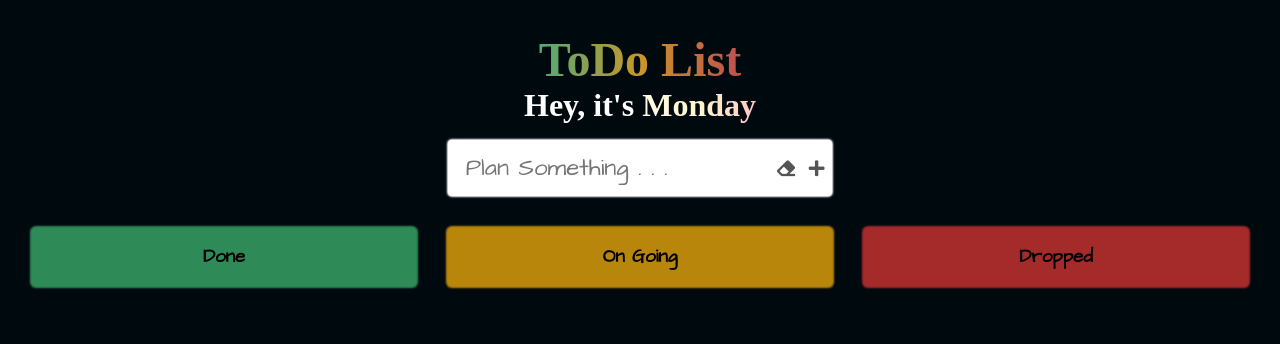
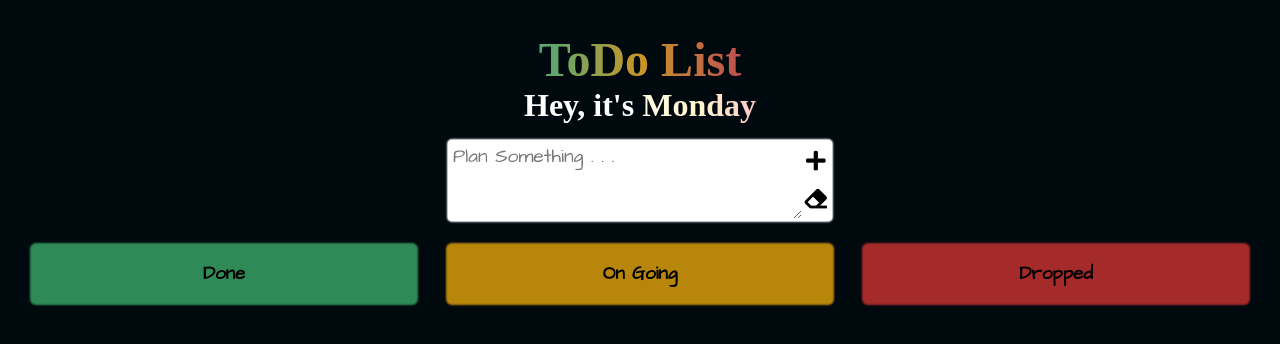
Before and after one commit to bijink/toDo-reactApp, a React (Create React App) app: page / in a window 1280 px wide. Shown: the top 344 px of the page. Built offline with nearby package versions, Linux system fonts and the light colour scheme; a web font is replaced by a local one.

Commit message:
Modify toDo input section

```diff
--- a/src/App.css
+++ b/src/App.css
@@ -8,7 +8,7 @@ body {
    color: white;
 }
 
-.gradient-text {
+.gradient-text1 {
    background-image: linear-gradient(90deg, rgb(80, 170, 120), rgb(201, 150, 40), rgb(190, 80, 80));
    background-clip: text;
    -webkit-text-fill-color: transparent;
@@ -85,41 +85,48 @@ i {
 
 /* ** ToDO Input ** */
 
-.toDoInput {
+.inputForm {
    width: 30%;
-   height: 3.5rem;
    background-color: rgb(255, 255, 255);
    box-shadow: 0 0 2px 1px rgb(255, 255, 255);
    margin: auto;
    margin-top: 1rem;
    border-radius: 0.25rem;
-   display: grid;
-   grid-template-columns: 84% 8% 8%;
+   padding: 2px 0;
+   display: flex;
 }
-
-.toDoInput .left input {
-   width: 98%;
-   height: 90%;
-   margin-top: 0.8%;
-   margin-left: 1%;
-   border: unset;
+.inputForm .input {
+   width: 100%;
+   padding: 1px 8px 0 2px;
+}
+.inputForm .input textarea {
+   width: 100%;
+   font-family: "Architects Daughter", cursive;
+   resize: vertical;
+   font-size: 1.2rem;
+   line-height: 1.5rem;
+   outline: none;
+   border: none;
    border-radius: 0.25rem;
+   padding: 2px;
+   padding-left: 3px;
+   min-height: 4.5rem;
+   margin-bottom: -4px;
+}
+.inputForm .input-btns {
+   display: flex;
+   flex-direction: column;
+   justify-content: flex-start;
+   padding-right: 5px;
+}
+.inputForm .input-btns > * {
+   border: none;
    outline: none;
-   padding-left: 0.3rem;
-   font-size: x-large;
-   font-family: "Architects Daughter", cursive;
+   background-color: transparent;
+   margin: 8px 0;
 }
-
-.toDoInput .right {
-   display: flex;
-   justify-content: center;
-   align-items: center;
-}
-
-.toDoInput .rightEnd {
-   display: flex;
-   justify-content: center;
-   align-items: center;
+.inputForm .input-btns > * i {
+   font-size: 1.4rem;
 }
 
 /* ** Container ** */
@@ -128,7 +135,7 @@ i {
    height: 100%;
    width: 30%;
    float: left;
-   margin-top: 2.5%;
+   margin-top: 1.5rem;
    margin-left: 2.5%;
    padding-top: 1rem;
    padding-bottom: 1rem;
@@ -137,6 +144,7 @@ i {
    justify-content: center;
    align-items: center;
    flex-direction: column;
+   margin-bottom: 2rem;
 }
 
 .container .heading {
@@ -166,11 +174,13 @@ i {
    line-height: 1.6rem;
    font-size: 1.2rem;
    font-family: "Architects Daughter", cursive;
+   white-space: pre-wrap;
 }
 
 .container .toDo .bottom {
    display: flex;
    justify-content: space-between;
+   padding-top: 2px;
 }
 .container .toDo .bottom p {
    font-size: 0.9rem;
@@ -298,7 +308,7 @@ i {
 /* ** media queries for setting width of 'toDoInput' below 800px display ** */
 
 @media only screen and (max-width: 800px) {
-   .toDoInput {
+   .inputForm {
       width: 95%;
    }
 }
@@ -308,9 +318,6 @@ i {
 @media only screen and (max-width: 430px) {
    .container {
       width: 94.82%;
-   }
-   .toDoInput .left input {
-      width: 92%;
    }
    .container.done .toDo .top {
       width: 80vw;
--- a/src/App.jsx
+++ b/src/App.jsx
@@ -106,7 +106,7 @@ function App() {
          {/* heading section */}
          <div className="headings">
             <div className="mainHeading">
-               <h1 className="gradient-text">ToDo List</h1>
+               <h1 className="gradient-text1">ToDo List</h1>
             </div>
             <div className="subHeading">
                <h2 className="">
@@ -115,19 +115,25 @@ function App() {
             </div>
          </div>
          {/* input section */}
-         <form onSubmit={handleInputSubmit}>
-            <div className="toDoInput">
-               <div className="left">
-                  <input value={toDo} onChange={handleUserInput} type="text" placeholder=" Plan Something . . ." />
-               </div>
-               <div className="right erase">
+         <form className="inputForm" onSubmit={handleInputSubmit}>
+            <div className="input">
+               <textarea
+                  id="todo-textarea"
+                  name="todo-textarea"
+                  rows="3"
+                  cols="50"
+                  value={toDo}
+                  onChange={handleUserInput}
+                  placeholder="Plan Something . . ."
+               />
+            </div>
+            <div className="input-btns">
+               <button className="add-btn" type="submit">
+                  <i className="fas fa-plus" title="Add"></i>
+               </button>
+               <button className="erase-btn">
                   <i onClick={resetInputField} className="fas fa-eraser" title="Clear"></i>
-               </div>
-               <div className="rightEnd  add">
-                  <button style={{ border: "none", outline: "none", backgroundColor: "#fff" }} type="submit">
-                     <i className="fas fa-plus" title="Add"></i>
-                  </button>
-               </div>
+               </button>
             </div>
          </form>
 
```
